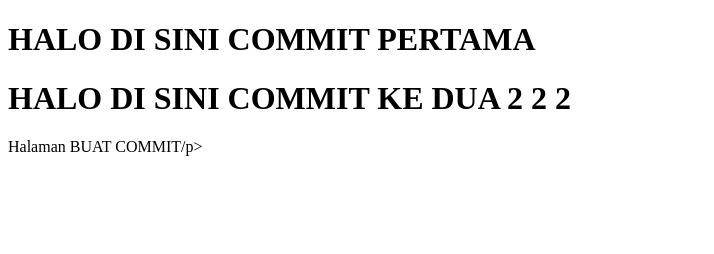
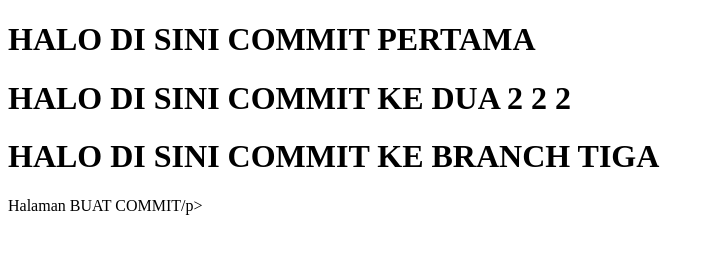
Before and after one commit to tyodana/testingcommit, a plain HTML site: page index.html in a window 1280 px wide. Shown: the whole page, without its empty margins (0-714 px from the left). Drawn offline with Linux system fonts and the light colour scheme.

Commit message:
Perubahan 3

```diff
--- a/index.html
+++ b/index.html
@@ -6,6 +6,7 @@
 <body>
 <h1>HALO DI SINI COMMIT PERTAMA</h1>
 <h1>HALO DI SINI COMMIT KE DUA 2 2 2</h1>
+<h1>HALO DI SINI COMMIT KE BRANCH TIGA</h1>
 <p>Halaman BUAT COMMIT/p>
 </body>
 </html>
```
